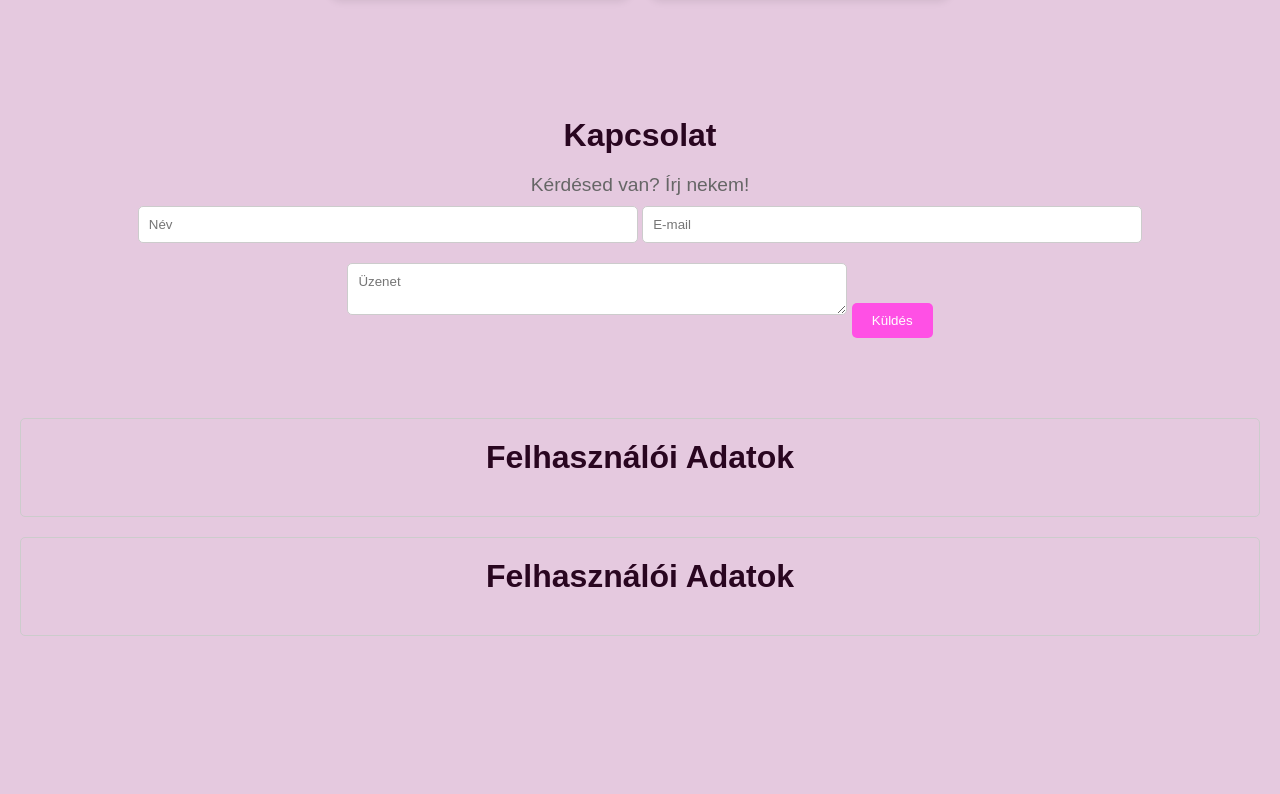
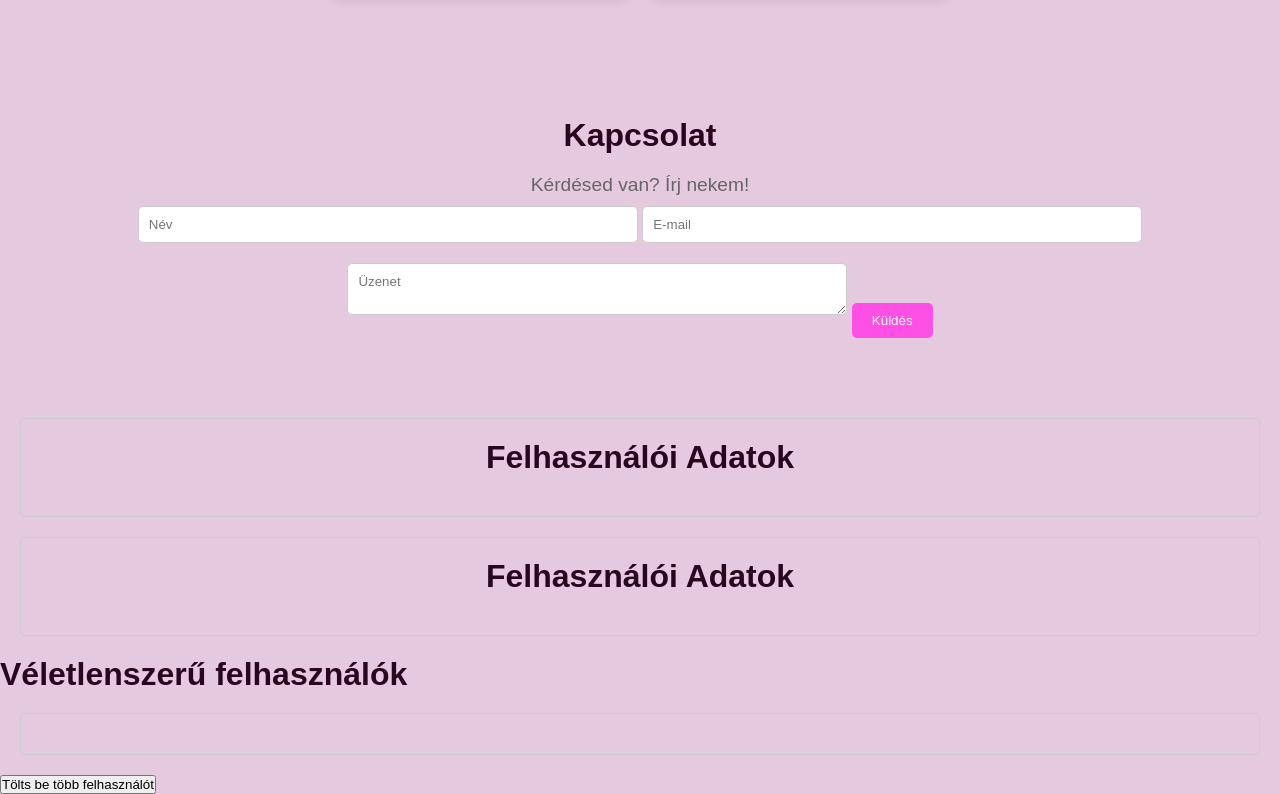
Before and after one commit to temesvarikata/portf-li-, a plain HTML site: page index.html in a window 1280 px wide. Shown: the part 810-1604 px from the top of the page. Before the commit the page ends 1466 px from the top, so only its background shows below. Drawn offline with Linux system fonts and the light colour scheme.

Commit message:
Update index.html

```diff
--- a/index.html
+++ b/index.html
@@ -81,3 +81,9 @@
     <script src="script.js"></script>
 </body>
 </html>
+
+<section id="random-users">
+        <h2>Véletlenszerű felhasználók</h2>
+        <div id="user-container"></div>
+        <button id="load-users">Tölts be több felhasználót</button>
+    </section>
```
